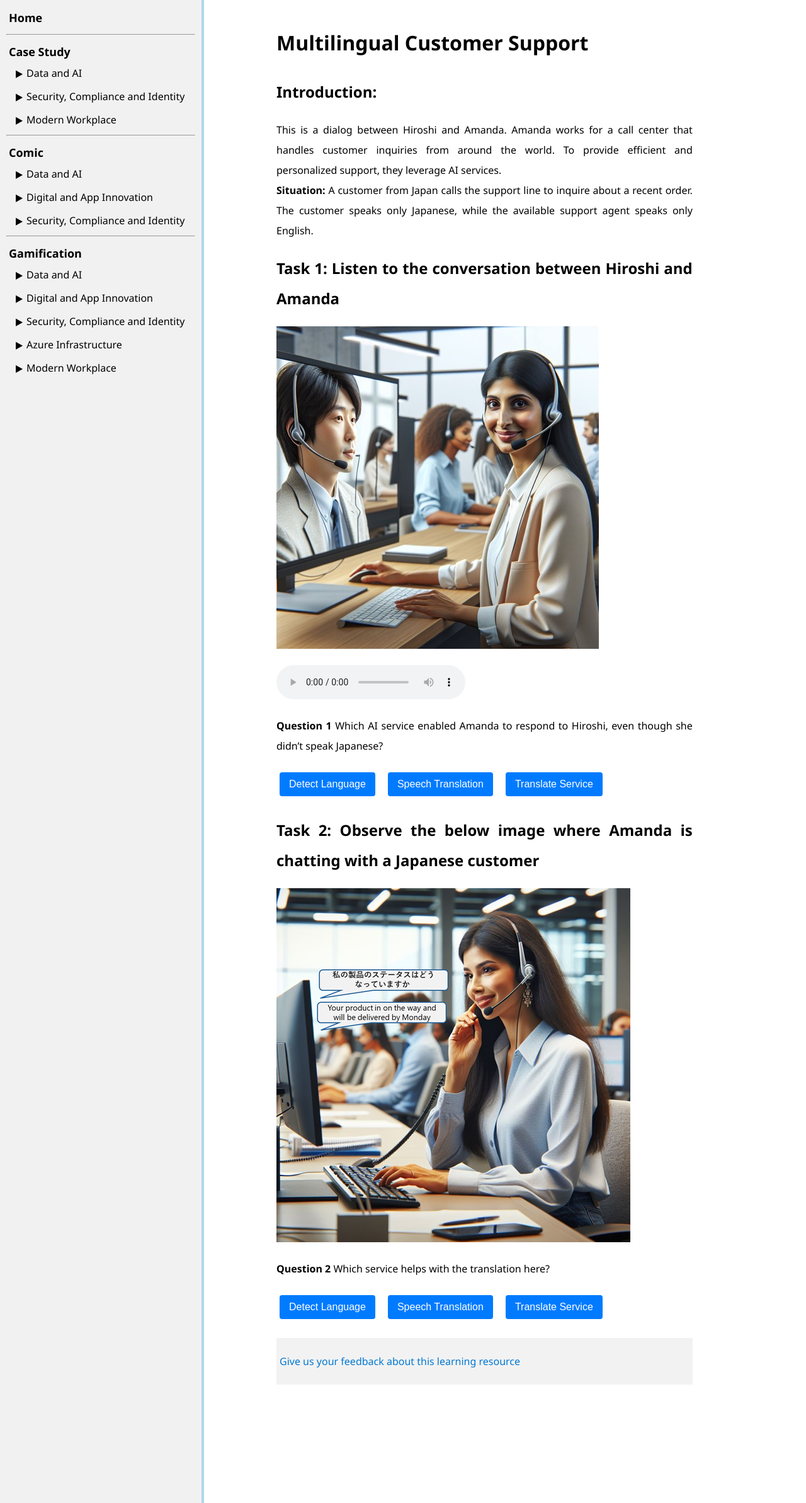
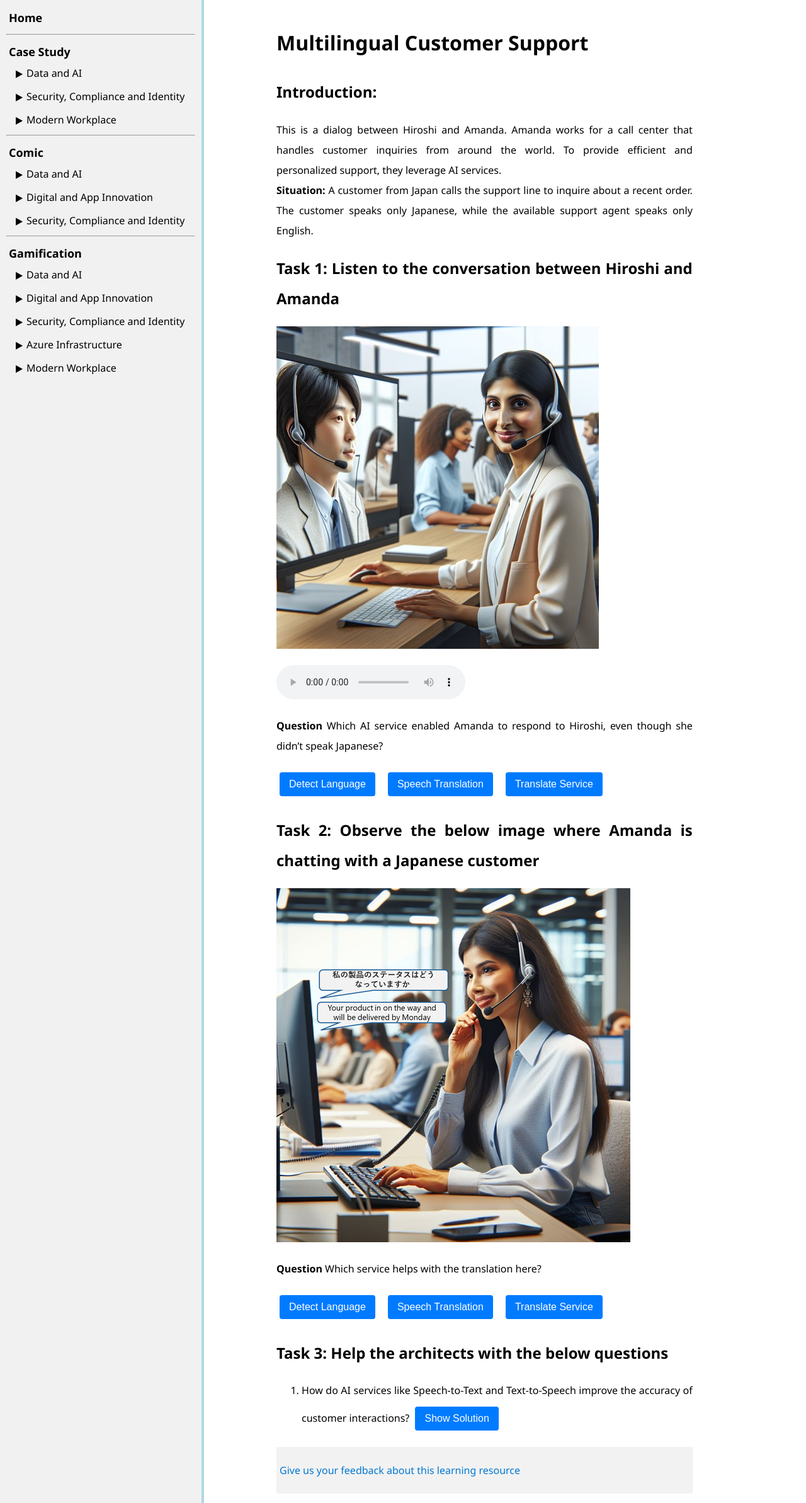
Before and after one commit to ningweinw/iengage, a Jekyll site: the page built from project-files/gamification/Data and AI/AI in Call Center.md, in a window 1280 px wide. Shown: the whole page at 63% size. Built offline with Jekyll 4.4.1, drawn with Linux system fonts in a browser that asks for light colours.

Commit message:
Update AI in Call Center.md

```diff
--- a/project-files/gamification/Data and AI/AI in Call Center.md
+++ b/project-files/gamification/Data and AI/AI in Call Center.md
@@ -24,7 +24,7 @@
   Your browser does not support the audio element.
 </audio>
 
-**Question 1** Which AI service enabled Amanda to respond to Hiroshi, even though she didn't speak Japanese?
+**Question** Which AI service enabled Amanda to respond to Hiroshi, even though she didn't speak Japanese?
 
 
 <div class="button-container">
@@ -41,13 +41,32 @@
 </a>
 <br>
 
-**Question 2** Which service helps with the translation here?
+**Question** Which service helps with the translation here?
 <div class="button-container">
     <button id="a21" onclick="markAnswer(this, false, 'result1')">Detect Language</button>
     <button id="a22" onclick="markAnswer(this, false, 'result1')">Speech Translation</button>
     <button id="a23" onclick="markAnswer(this, true, 'result1')">Translate Service</button>
 </div>
 <p id="result1"></p>
+
+## Task 3: Help the architects with the below questions
+
+1. How do AI services like Speech-to-Text and Text-to-Speech improve the accuracy of customer interactions?
+   <button onclick="toggleSolution('solution1')">Show Solution</button>
+   <div id="solution1" style="display:none;">
+    <div class="benefit">
+        <p class="benefit-title">Enhanced Understanding:</p>
+        <p>Speech-to-Text (STT) converts spoken language into written text with high accuracy, ensuring that customer queries are accurately captured.</p>
+    </div>
+    <div class="benefit">
+        <p class="benefit-title">Clear Communication:</p>
+        <p>Text-to-Speech (TTS) converts text responses into natural-sounding speech, making it easier for customers to understand the information provided.</p>
+    </div>
+    <div class="benefit">
+        <p class="benefit-title">Real-Time Processing:</p>
+        <p>Both STT and TTS operate in real-time, allowing for immediate transcription and response, which reduces misunderstandings and improves the flow of conversation.</p>
+    </div>
+   </div>
 
 <style>
     .button-container {
```
Also changed, not shown: other parts of project-files/gamification/Data and AI/AI in Call Center.md (+9 -0 lines).
